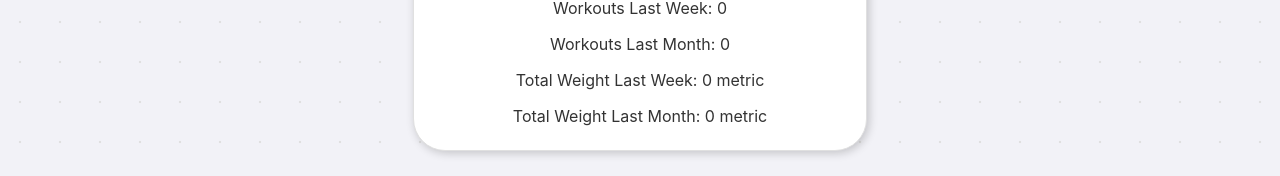
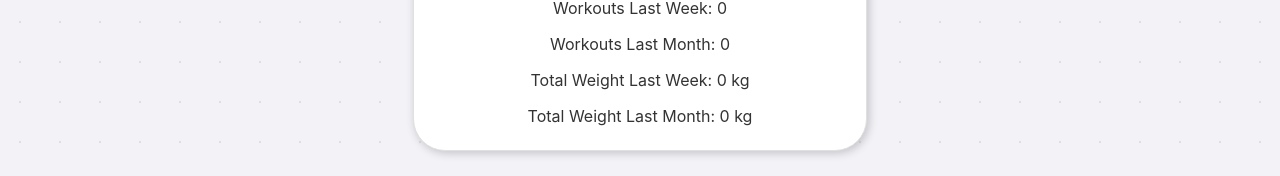
Before and after one commit to Jararered/fitness-framework, a React (Vite) app: page /profile in a window 1280 px wide. Shown: the part 318-494 px from the top of the page. Built offline with nearby package versions, Linux system fonts and the light colour scheme.

Commit message:
Refactor ExercisePage to use DividerSpaced component for layout consistency; update ProfilePage to utilize a units variable for weight display, enhancing clarity in statistics presentation.

```diff
--- a/src/pages/ExercisePage.tsx
+++ b/src/pages/ExercisePage.tsx
@@ -4,7 +4,7 @@ import { useNavigate } from "react-router-dom";
 import { useUser } from "../context/UserContext.tsx";
 import { useWorkout } from "../context/WorkoutContext.tsx";
 
-import ThreeSpaceDiv from "../components/DividerSpaced.tsx";
+import DividerSpaced from "../components/DividerSpaced.tsx";
 import WorkoutStatistics from "../components/WorkoutStatistics.tsx";
 import { TimerCircular } from "../components/TimerCircular.tsx";
 
@@ -152,7 +152,7 @@ const ExercisePage: React.FC = () => {
                         />
                     </div>
                 </span>
-                <ThreeSpaceDiv
+                <DividerSpaced
                     left={
                         <button onClick={handleBack} className="secondary">
                             Back
--- a/src/pages/ProfilePage.tsx
+++ b/src/pages/ProfilePage.tsx
@@ -11,6 +11,8 @@ const ProfilePage: React.FC = () => {
     const { settings } = useUser();
     const { addToast } = useToast(); // Add toast hook
     const [expanded, setExpanded] = useState(false);
+
+    const units = settings.unit === "metric" ? "kg" : "lbs";
 
     const now = new Date();
     const weekAgo = new Date(now.getTime() - 7 * 24 * 60 * 60 * 1000);
@@ -32,16 +34,19 @@ const ProfilePage: React.FC = () => {
     return (
         <div className="profile-page">
             <h1>Profile</h1>
+
             <div className="card">
                 <h2>{settings.name || "User"}</h2>
             </div>
+
             <div className="card">
                 <h2>Statistics</h2>
                 <p>Workouts Last Week: {lastWeekLogs.length}</p>
                 <p>Workouts Last Month: {lastMonthLogs.length}</p>
-                <p>Total Weight Last Week: {totalWeightWeek} {settings.unit}</p>
-                <p>Total Weight Last Month: {totalWeightMonth} {settings.unit}</p>
+                <p>Total Weight Last Week: {totalWeightWeek} {units}</p>
+                <p>Total Weight Last Month: {totalWeightMonth} {units}</p>
             </div>
+
             <div className="card">
                 <h2>Recent Workouts</h2>
                 <span className="workout-list">
```
